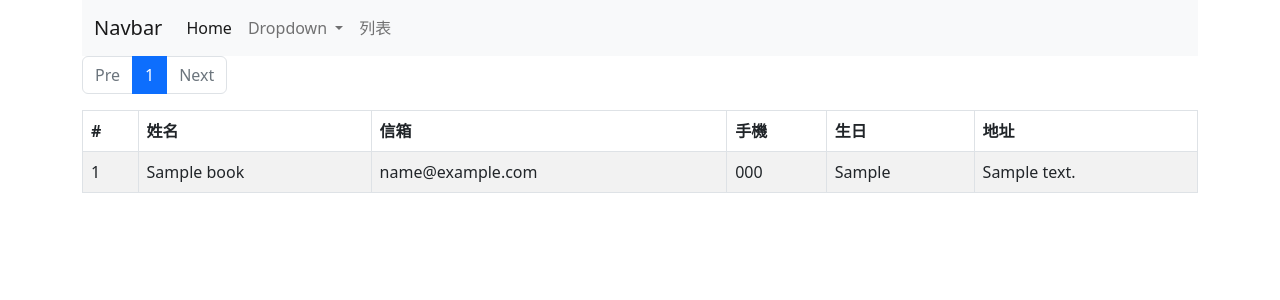
After one commit to zeloasashi/SQL, a PHP site: page /my_test/practice/datalist.php in a window 1280 px wide. The commit adds this page. Shown: the top 300 px of the page. Run offline with PHP 8.4, Linux system fonts and the light colour scheme; tables that the repository leaves empty or names only in its code hold one stand-in row (values such as "Sample post").

```diff
--- a/practice/24.login.php
+++ b/practice/24.login.php
@@ -41,6 +41,7 @@
 
                 <?php else: ?>
                     <h2><?= $_SESSION['user1']['nickname']. '您好' ?></h2>
+                    <p><a href="25.logout.php">登出</a></p>
                 <?php endif ?>
 
         </div>
--- a/practice/8-3.for 9x9.php
+++ b/practice/8-3.for 9x9.php
@@ -24,6 +24,7 @@
     <div><?= sprintf("%x", 255) ?></div>
         <!--?=這個有點像是echo，是要把這個值印出來
             因為是十六進位所以255丟進變數%X裡出現FF -->
+            <!-- <?= ?>是echo字串的縮寫 -->
 </body>
 
 </html>
--- /dev/null
+++ b/practice/datalist.php
@@ -0,0 +1,105 @@
+<?php
+
+require __DIR__ . '/parts/connect_db.php';
+
+$perPage = 4; //每頁最多4筆資料
+$page = isset($_GET['page']) ? intval($_GET['page']) : 1;
+
+
+
+// 取得資料庫的總筆數
+$t_sql = "SELECT COUNT(1) FROM address_book";
+$totalRows = $pdo->query($t_sql)->fetch(PDO::FETCH_NUM)[0];
+
+// 計算總頁數，用無條件進位ceil
+$totalPages = ceil($totalRows / $perPage);
+
+$rows = []; // 預設值
+
+//有資料才執行
+if ($totalRows > 0) {
+    if ($page < 1) {
+        header('Location: ?page=1');
+        exit;
+    }
+    if ($page > $totalPages) {
+        header('Location: ?page=' . $totalPages); // 當輸入頁數大於總頁數時，會停在最後一頁
+        exit;
+    }
+    //TODO: 取得該資料的頁面
+    $sql = sprintf("SELECT * FROM `address_book` ORDER BY `sid` DESC LIMIT %s, %s", ($page - 1) * $perPage, $perPage); //0,4 4,4 8,4 索引值*拿幾筆資料 // %s是一個蘿蔔一個坑，數字填進去
+    $rows = $pdo->query($sql)->fetchAll();
+}
+// echo json_encode([
+//     'totalRows' => $totalRows,
+//     'totalPages' => $totalPages,
+//     'perPage' => $perPage,
+//     'page' => $page,
+// ]);
+// exit; //資料到這邊就暫時結束，不要套下面的迴圈
+
+
+
+?>
+
+<?php include __DIR__ . '/parts/html_head.php'; ?>
+<?php include __DIR__ . '/parts/navbar.php'; ?>
+<div class="container">
+    <div class="row">
+        <div class="col">
+            <nav aria-label="Page navigation example">
+                <ul class="pagination">
+                    <li class="page-item <?= $page == 1 ? 'disabled' : '' ?>">
+                        <a class="page-link" href="?page=<?= $page - 1 ?>">Pre</a>
+                    </li>
+                    <?php for ($i = $page - 3; $i <= $page+3 ; $i++) :
+                        if ($i >= 1 and $i <= $totalPages) :
+                        ?>
+                        <li class="page-item <?= $page == $i ? 'active' : '' ?>">
+                            <a class="page-link" href="?page=<?= $i ?>"><?= $i ?></a>
+                        </li>
+                    <?php endif;
+                    endfor; ?>
+                    <li class="page-item <?= $page == $totalPages ? 'disabled' : '' ?>">
+                        <a class="page-link" href="?page=<?= $page + 1 ?>">Next</a>
+                    </li>
+                </ul>
+            </nav>
+        </div>
+    </div>
+
+    <div class="row">
+        <div class="col">
+            <table class="table table-striped table-bordered">
+                <thead>
+                    <tr>
+                        <th scope="col">#</th>
+                        <th scope="col">姓名</th>
+                        <th scope="col">信箱</th>
+                        <th scope="col">手機</th>
+                        <th scope="col">生日</th>
+                        <th scope="col">地址</th>
+                    </tr>
+                </thead>
+                <tbody>
+                    <?php foreach ($rows as $r) : ?>
+                        <tr>
+                            <td><?= $r['sid'] ?></td>
+                            <td><?= $r['name'] ?></td>
+                            <td><?= $r['email'] ?></td>
+                            <td><?= $r['mobile'] ?></td>
+                            <td><?= $r['birthday'] ?></td>
+                            <td><?= $r['address'] ?></td>
+
+                        </tr>
+                    <?php endforeach ?>
+                </tbody>
+            </table>
+        </div>
+    </div>
+
+</div>
+
+<?php include __DIR__ . '/parts/scripts.php'; ?>
+
+<?php include __DIR__ . '/parts/html_foot.php'; ?>
--- /dev/null
+++ b/practice/parts/connect_db.php
@@ -0,0 +1,23 @@
+<?php
+
+$db_host = 'localhost';
+$db_user = '07';
+$db_pass = 'aaadmin';
+$db_name = 'project57';
+
+$dsn = "mysql:host={$db_host};dbname={$db_name};charset=utf8";
+
+// 也可以先在這裡設定好篩選條件，和怎麼樣會出現錯誤訊息
+$pdo_options = [
+    PDO::ATTR_ERRMODE => PDO::ERRMODE_EXCEPTION,
+    PDO::ATTR_DEFAULT_FETCH_MODE => PDO::FETCH_ASSOC,
+];
+
+try{
+    $pdo = new PDO($dsn, $db_user, $db_pass, $pdo_options);
+} catch(PDOException $ex) {
+    echo "Experion". $ex->getMessage();
+}
+
+
+?>
--- a/practice/parts/navbar.php
+++ b/practice/parts/navbar.php
@@ -8,32 +8,18 @@
             <div class="collapse navbar-collapse" id="navbarSupportedContent">
                 <ul class="navbar-nav me-auto mb-2 mb-lg-0">
                     <li class="nav-item">
-                        <a class="nav-link active" aria-current="page" href="#">Home</a>
-                    </li>
-                    <li class="nav-item">
-                        <a class="nav-link" href="#">Link</a>
+                        <a class="nav-link active" aria-current="page" href="23-2.combine.php">Home</a>
                     </li>
                     <li class="nav-item dropdown">
                         <a class="nav-link dropdown-toggle" href="#" role="button" data-bs-toggle="dropdown" aria-expanded="false">
                             Dropdown
                         </a>
-                        <ul class="dropdown-menu">
-                            <li><a class="dropdown-item" href="#">Action</a></li>
-                            <li><a class="dropdown-item" href="#">Another action</a></li>
-                            <li>
-                                <hr class="dropdown-divider">
-                            </li>
-                            <li><a class="dropdown-item" href="#">Something else here</a></li>
-                        </ul>
                     </li>
                     <li class="nav-item">
-                        <a class="nav-link disabled">Disabled</a>
+                        <a class="nav-link" href="datalist.php">列表</a>
                     </li>
                 </ul>
-                <form class="d-flex" role="search">
-                    <input class="form-control me-2" type="search" placeholder="Search" aria-label="Search">
-                    <button class="btn btn-outline-success" type="submit">Search</button>
-                </form>
+
             </div>
         </div>
     </nav>
```
Also changed, not shown: practice/25.logout.php (added, +10 -0 lines), practice/26.db.php (added, +16 -0 lines), practice/27.db.php (added, +10 -0 lines), practice/27meow.db.php (added, +10 -0 lines), practice/28.while db.php (added, +9 -0 lines), practice/29.data list.php (added, +40 -0 lines), practice/30.insert.php (added, +34 -0 lines), practice/parts/connect_db78.php (added, +24 -0 lines).
